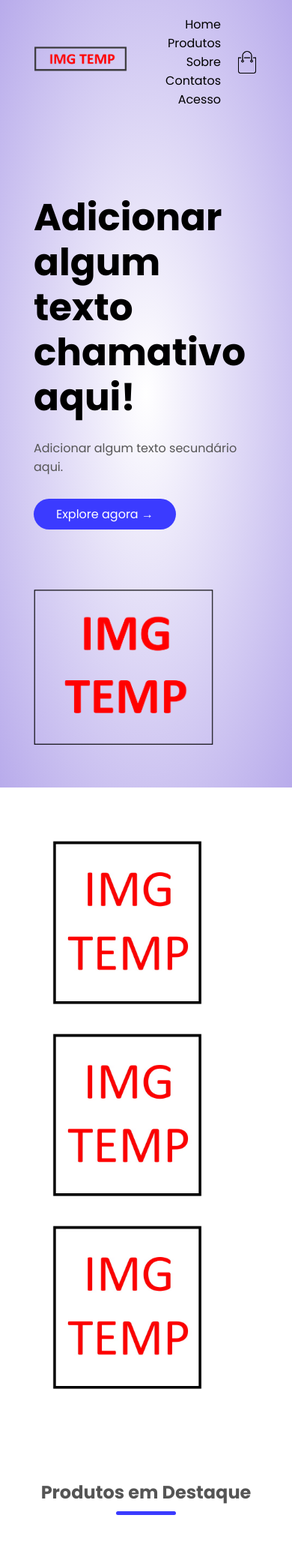
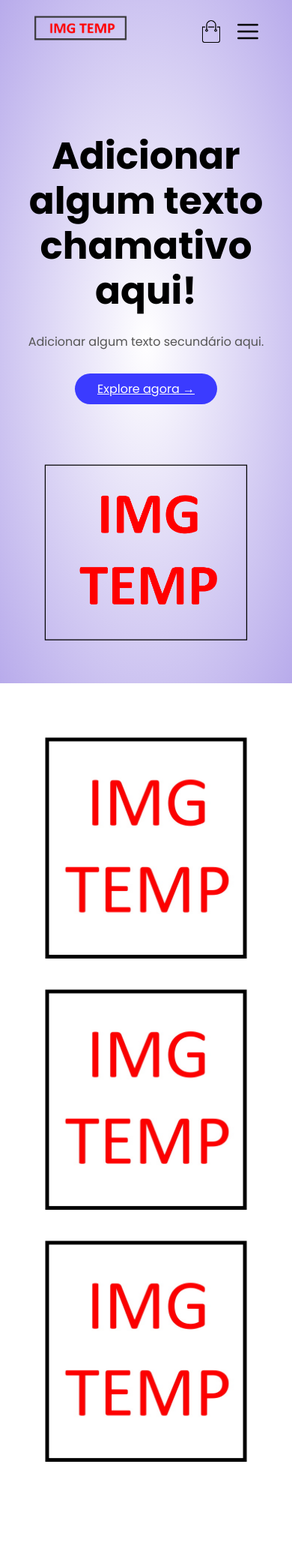
Before and after one commit to LucasRalf14/jall-comercio-eletronico, a PHP site: page / in a window 390 px wide. Shown: the top 2072 px of the page at 75% size. Run offline with PHP 8.4, Linux system fonts and the light colour scheme.

Commit message:
Responsividade e Menu onclick function

```diff
--- a/index.html
+++ b/index.html
@@ -8,6 +8,7 @@
     <title>JALL E-commerce</title>
 
     <link rel="stylesheet" href="style.css">
+    <link rel="stylesheet" href="mediaQuery.css">
     <link href="https://fonts.googleapis.com/css2?family=Poppins:wght@300;400;500;600;700&display=swap"
         rel="stylesheet">
     <link rel="stylesheet" href="https://stackpath.bootstrapcdn.com/font-awesome/4.7.0/css/font-awesome.min.css">
@@ -21,7 +22,7 @@
                     <img src="images/logo.png" alt="Logo" width="125px">
                 </div>
                 <nav> <!-- Opções de Navegação -->
-                    <ul>
+                    <ul id="MenuItems">
                         <li><a href=""></a>Home</li>
                         <li><a href=""></a>Produtos</li>
                         <li><a href=""></a>Sobre</li>
@@ -30,6 +31,7 @@
                     </ul>
                 </nav>
                 <img src="images/cart.png" alt="Carrinho de compras" width="30px" height="30px">
+                <img src="images/menu.png" alt="Menu" class="menu-icon" onclick="menutoggle()">
             </div>
 
             <div class="row"> <!-- Colunas com conteúdos dispostos lateralmente -->
@@ -203,23 +205,23 @@
 <div class="brands">
     <div class="small-container">
         <div class="row">
-            <div class="col-5">
+            <div class="col-6">
                 <img src="images/logo-marcas.png" alt="Add descrição">
             </div>
 
-            <div class="col-5">
+            <div class="col-6">
                 <img src="images/logo-marcas.png" alt="Add descrição">
             </div>
 
-            <div class="col-5">
+            <div class="col-6">
                 <img src="images/logo-marcas.png" alt="Add descrição">
             </div>
 
-            <div class="col-5">
+            <div class="col-6">
                 <img src="images/logo-marcas.png" alt="Add descrição">
             </div>
 
-            <div class="col-5">
+            <div class="col-6">
                 <img src="images/logo-marcas.png" alt="Add descrição">
             </div>
         </div>
@@ -262,6 +264,8 @@
     </div>
 </div>
 
+<script src="script.js"></script>
+
 </body>
 
 </html>
--- /dev/null
+++ b/mediaQuery.css
@@ -0,0 +1,34 @@
+@media only screen and (max-width: 800px) {
+    .navbar nav ul {
+        position: absolute;
+        top: 70px;
+        left: 0;
+        background: #333;
+        width: 100%;
+        overflow: hidden;
+        transition: max-height 0.5s;
+    }
+
+    .navbar nav ul li {
+        display: block;
+        margin-right: 50px;
+        margin-top: 10px;
+        margin-bottom: 10px;
+        color: white;
+    }
+
+    .navbar .menu-icon {
+        display: block;
+        cursor: pointer;
+    }
+}
+
+@media only screen and (max-width: 600px) {
+    .row {
+        text-align: center;
+    }
+
+    .col-2, .col-3, .col-4 {
+        flex-basis: 100%;
+    }
+}
--- /dev/null
+++ b/script.js
@@ -0,0 +1,11 @@
+var MenuItems = document.getElementById("MenuItems");
+
+MenuItems.style.maxHeight = "0px";
+
+function menutoggle() {
+    if(MenuItems.style.maxHeight == "0px") {
+        MenuItems.style.maxHeight = "200px";
+    } else {
+        MenuItems.style.maxHeight = "0px";
+    }
+}
--- a/style.css
+++ b/style.css
@@ -36,7 +36,7 @@ body {
     margin-right: 20px;
 }
 
-a {
+.navbar nav ul li a {
     text-decoration: none;
     color: #555;
 }
@@ -188,20 +188,20 @@ small {
 
 /* ---- Marcas Patrocinadores ---*/
 .brands {
-    margin: 100px auto;;
+    margin: 100px auto;
 }
 
-.col-5 {
+.col-6 {
     width: 160px;
 }
 
-.col-5 img {
+.col-6 img {
     width: 100%;
     cursor: pointer;
     filter: grayscale(100%);
 }
 
-.col-5 img:hover {
+.col-6 img:hover {
     filter: grayscale(0%);
 }
 
@@ -249,3 +249,9 @@ small {
 ul {
     list-style-type: none;
 }
+
+.menu-icon {
+    width: 28px;
+    margin-left: 20px;
+    display: none;
+}
```
Also changed, not shown: images/menu.png (added).
